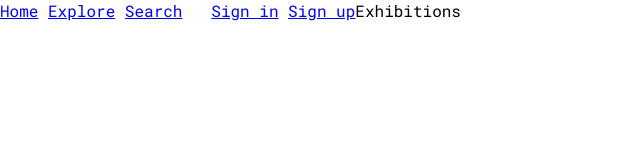
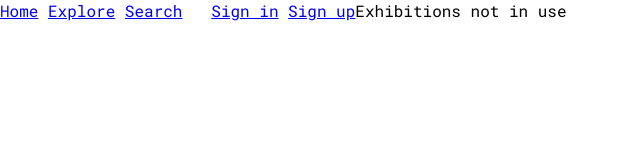
Before and after one commit to softscienceprojects/Curatorial_frontend, a React (Create React App) app: page /exhibitions in a window 1280 px wide. Shown: the top 160 px of the page, without its empty margins (0-640 px from the left). Built offline with nearby package versions, Linux system fonts and the light colour scheme; no server answers.

Commit message:
not in use comment holding

```diff
--- a/src/components/Exhibitions.js
+++ b/src/components/Exhibitions.js
@@ -14,7 +14,7 @@ class Exhibitions extends React.Component {
 
     render() {
         return(
-            <div>Exhibitions</div>
+            <div>Exhibitions not in use</div>
         )
     }
 }
```
